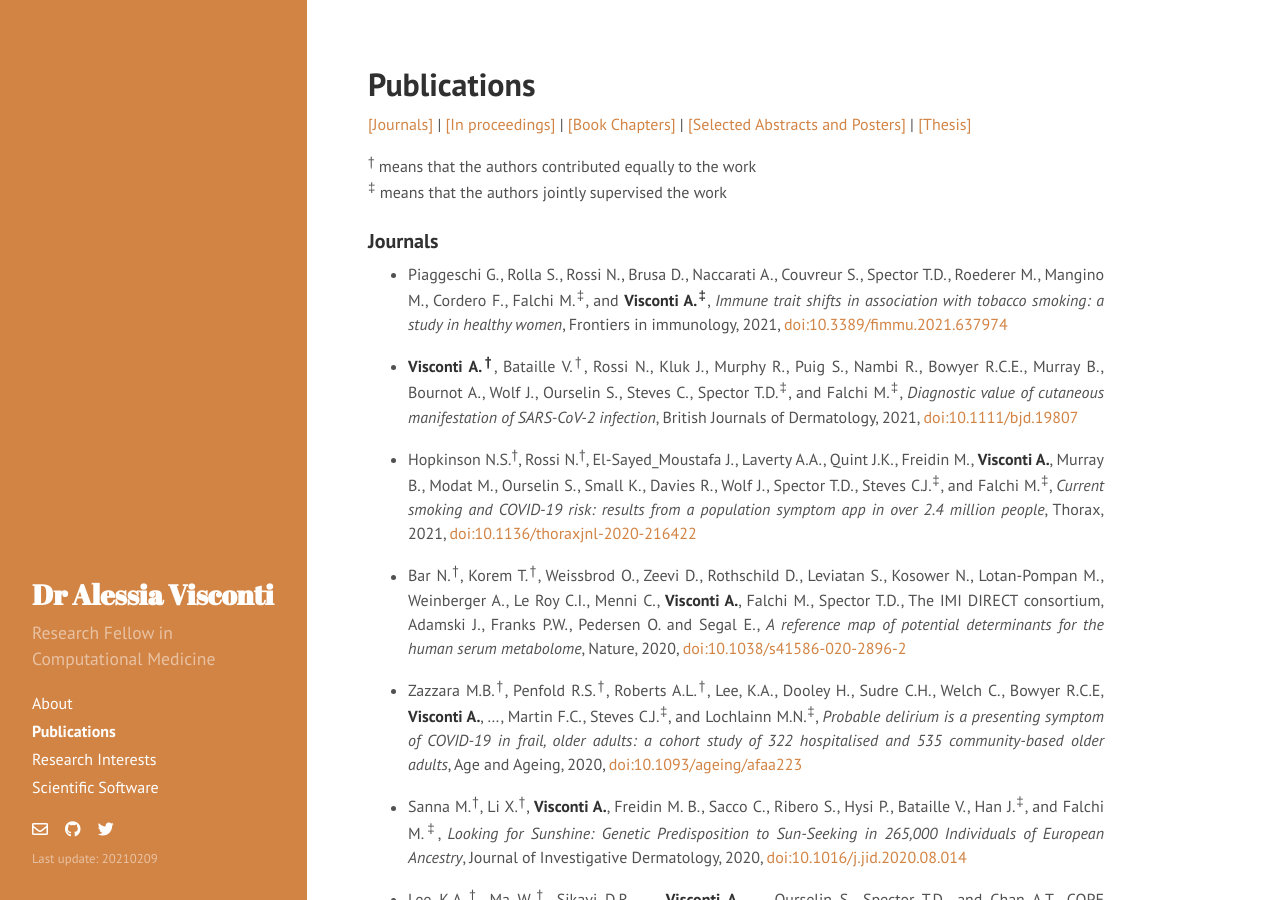
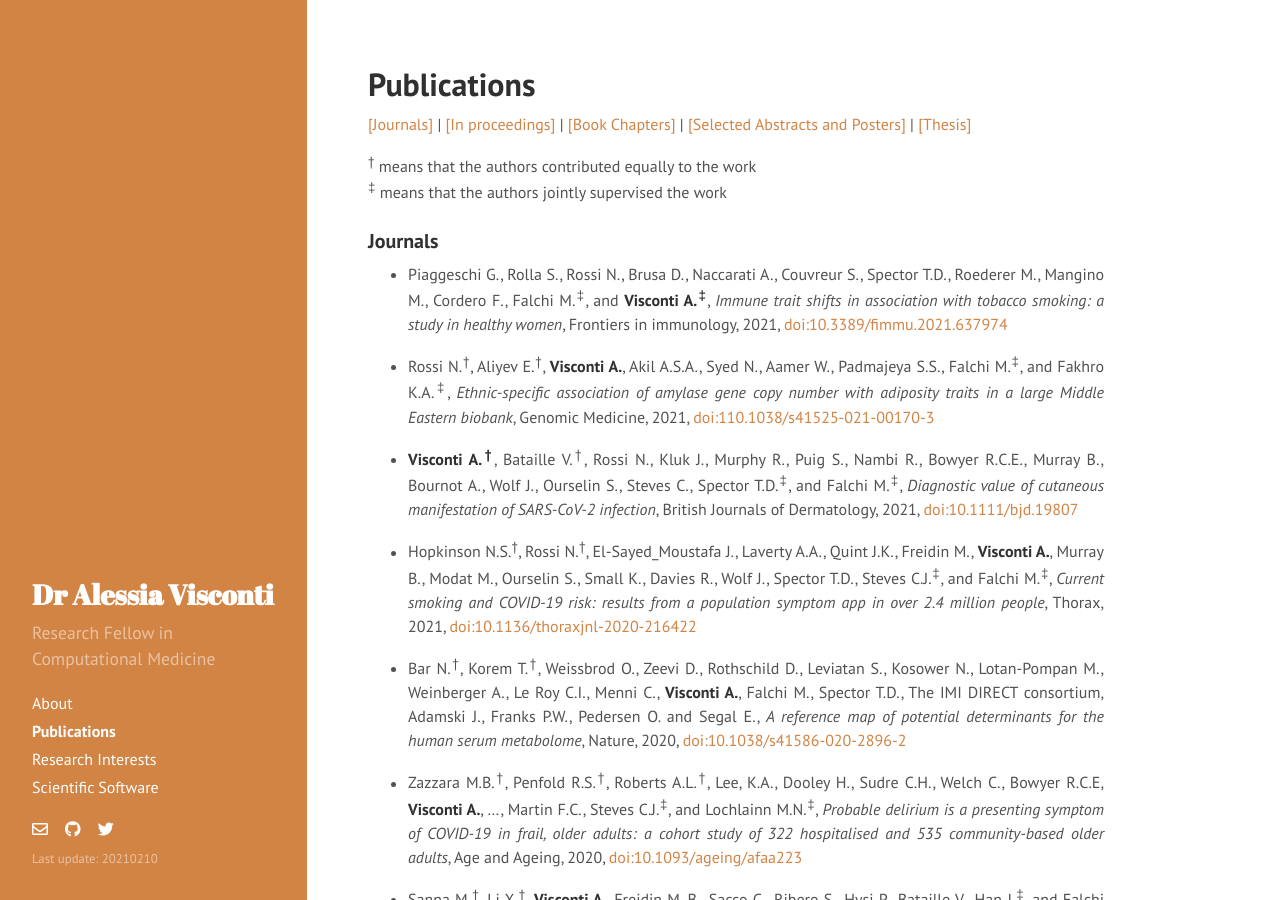
Before and after one commit to alesssia/alesssia.github.io, a Jekyll site: the page built from publications.md, in a window 1280 px wide and 900 px high. Built offline with Jekyll 4.4.1, drawn with Linux system fonts in a browser that asks for light colours; nearby versions of some CDN libraries; a style sheet for code colours, icons or effects is not loaded.

Commit message:
Added Genome Med to publications

```diff
--- a/_config.yml
+++ b/_config.yml
@@ -11,7 +11,7 @@ tagline:     ''
 description: 'Research Fellow in Computational Medicine'
 url:         http://alesssia.github.io/
 baseurl:     /
-lastmod:    '20210209'
+lastmod:    '20210210'
 
 author:
   name:      'Alessia Visconti'
--- a/publications.md
+++ b/publications.md
@@ -17,6 +17,8 @@ title: Publications
 ###  Journals
 
 - Piaggeschi G., Rolla S., Rossi N., Brusa D., Naccarati A., Couvreur S., Spector T.D., Roederer M., Mangino M., Cordero F., Falchi M.<sup>‡</sup>, and **Visconti A.<sup>‡</sup>**, *Immune trait shifts in association with tobacco smoking: a study in healthy women*, Frontiers in immunology, 2021, [doi:10.3389/fimmu.2021.637974](https://www.frontiersin.org/articles/10.3389/fimmu.2021.637974)
+
+- Rossi N.<sup>†</sup>, Aliyev E.<sup>†</sup>, **Visconti A.**, Akil A.S.A., Syed N., Aamer W., Padmajeya S.S., Falchi M.<sup>‡</sup>, and Fakhro K.A.<sup>‡</sup>, *Ethnic-specific association of amylase gene copy number with adiposity traits in a large Middle Eastern biobank*, Genomic Medicine, 2021, [doi:110.1038/s41525-021-00170-3](https://www.nature.com/articles/s41525-021-00170-3)
 
 - **Visconti A.<sup>†</sup>**, Bataille V.<sup>†</sup>, Rossi N., Kluk J., Murphy R., Puig S., Nambi R., Bowyer R.C.E., Murray B., Bournot A., Wolf J., Ourselin S., Steves C., Spector T.D.<sup>‡</sup>, and Falchi M.<sup>‡</sup>, *Diagnostic value of cutaneous manifestation of SARS-CoV-2 infection*, British Journals of Dermatology, 2021, [doi:10.1111/bjd.19807](https://onlinelibrary.wiley.com/doi/10.1111/bjd.19807)
 
```
Also changed, not shown: 2 other files.
